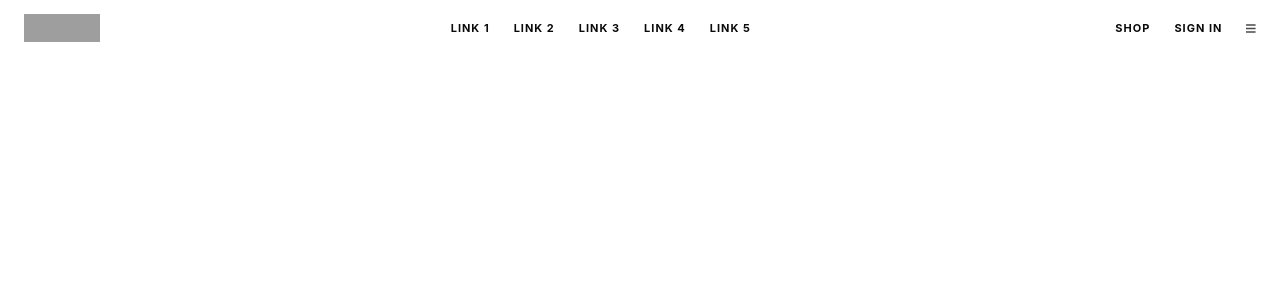
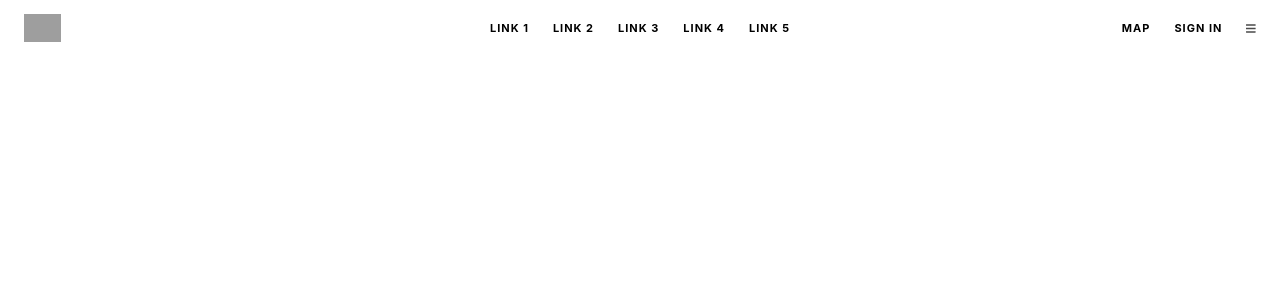
Before and after one commit to PandysActor/swecool, a Django app: page / in a window 1280 px wide. Shown: the top 300 px of the page. Run offline with Django 3.2, Linux system fonts and the light colour scheme; some libraries are stand-ins or nearby versions; grey boxes are pictures that could not be loaded.

Commit message:
base.html toegevoegd en gekoppeld aan landingspage html + css aangepast

```diff
--- a/RVO/static/landingspage/helper.css
+++ b/RVO/static/landingspage/helper.css
@@ -1,6 +1,6 @@
 .center, .center-culumn, .top, .right, .bottom, .left {
     display: flex;
-    justify-contect: center;
+    justify-content: center;
     align-items: center
 }
 
@@ -8,10 +8,21 @@
     flex-direction: column;
 }
 
-.top { align-items: flex-start; }
-.right { justify-content: flex-end; }
-.bottom { align-items: flex-end; }
-.left { justify-content: flex-start; }
+.top {
+    align-items: flex-start;
+}
+
+.right {
+    justify-content: flex-end;
+}
+
+.bottom {
+    align-items: flex-end;
+}
+
+.left {
+    justify-content: flex-start;
+}
 
 .single-spaced, .single-spaced * {
     line-height: 1;
@@ -22,3 +33,25 @@
         display: none;
     }
 }
+
+@media (min-width: 768px) {
+    .mobile {
+        display: none;
+    }
+}
+
+a:link {
+    color: black;
+}
+
+a:visited {
+    color: black;
+}
+
+a:active {
+    color: white;
+}
+
+a:hover{
+    text-decoration: underline;
+}
--- a/RVO/templates/base.html
+++ b/RVO/templates/base.html
@@ -1,3 +1,61 @@
 {% load static %}
+<!DOCTYPE html>
+<html lang="nl">
+<head>
+    <meta charset="utf-8">
+    <meta name="viewport" content="width=device-width, initial-scale=1">
+    <title>Risicovoorspeller Ongevallen</title>
+    <link rel="stylesheet" href="https://cdn.jsdelivr.net/npm/bulma@0.8.0/css/bulma.min.css">
+    <script defer src="https://use.fontawesome.com/releases/v5.3.1/js/all.js"></script>
+    <!--Debugger -->
+    <!--<link rel="stylesheet" type="text/css" href="{% static 'landingspage/bulma-debug.css' %}">-->
+    <!--/Debugger -->
+    <link rel="stylesheet" type="text/css" href="{% static 'landingspage/helper.css' %}">
 
-<!DOCTYPE html>
+    <style>
+    .hero {
+        background: white;
+        <!-- black url{"../static/img/hero-1.jpg"} center / cover; -->
+        }
+
+        @media (max-width: 1024px) { .hero {background: black url{"../static/img/hero-1.jpg"} center / cover; } }
+        @media (max-width: 768px) { .hero {background: black url{"../static/img/hero-1.jpg"} center / cover; } }
+    </style>
+
+</head>
+<body>
+<!-- .hero -->
+<section class="hero is-fullheight">
+    <!-- .hero-head -->
+    <section class="hero-head">
+        <div class="columns is-mobile is-marginless heading has-text-weight-bold">
+            <div class="column left">
+                <figure class="navbar-item image" style="width: 6.25rem; height: 1rem;">
+                    <a href="/"><img
+                            src="https://encrypted-tbn0.gstatic.com/images?q=tbn%3AANd9GcSJXN5jQ8HQhHHPOyI3tT-8NvTrVc3g0g2fBr7S_5pXKCO6f0o8"
+                            alt="Sweco Logo"></a>
+                </figure>
+            </div>
+            <div class="column center desktop">
+                <p class="navbar-item has-text-black"><a href="/">LINK 1</a></p>
+                <p class="navbar-item has-text-black"><a href="/">LINK 2</a></p>
+                <p class="navbar-item has-text-black"><a href="/">LINK 3</a></p>
+                <p class="navbar-item has-text-black"><a href="/">LINK 4</a></p>
+                <p class="navbar-item has-text-black"><a href="/">LINK 5</a></p>
+            </div>
+            <div class="column right">
+                <p class="navbar-item desktop has-text-black"><a href="/">MAP</a></p>
+                <p class="navbar-item desktop has-text-black"><a href="/">SIGN IN</a></p>
+                <figure class="navbar-item image">
+                    <i class="fas fa-bars"></i>
+                </figure>
+
+            </div>
+        </div>
+    </section>
+    <!-- /.hero-head -->
+</section>
+<!-- /.hero -->
+
+</body>
+</html>
--- a/RVO/templates/landingspage.html
+++ b/RVO/templates/landingspage.html
@@ -1,56 +1,3 @@
+{% extends 'base.html' %}
 {% load static %}
 <!DOCTYPE html>
-<html>
-  <head>
-    <meta charset="utf-8">
-    <meta name="viewport" content="width=device-width, initial-scale=1">
-    <title>Risicovoorspeller Ongevallen</title>
-    <link rel="stylesheet" href="https://cdn.jsdelivr.net/npm/bulma@0.8.0/css/bulma.min.css">
-    <script defer src="https://use.fontawesome.com/releases/v5.3.1/js/all.js"></script>
-    <link rel="stylesheet" type="text/css" href="{% static 'landingspage/helper.css' %}">
-
-
-<style>
-.hero {
-    background: white;
-    <!-- black url{"../static/img/hero-1.jpg"} center / cover; -->
-    }
-
-    @media (max-width: 1024px) { .hero {background: black url{"../static/img/hero-1.jpg"} center / cover; } }
-    @media (max-width: 768px) { .hero {background: black url{"../static/img/hero-1.jpg"} center / cover; } }
-</style>
-
-  </head>
-  <body>
-<!-- .hero -->
-<section class="hero is-fullheight">
-     <!-- .hero-head -->
-    <section class="hero-head">
-         <div class="columns is-mobile is-marginless heading has-text-weight-bold">
-             <div class="column left">
-                 <figure class="navbar-item image" style="width: 6.25rem; height: 1rem;">
-                     <img src="https://encrypted-tbn0.gstatic.com/images?q=tbn%3AANd9GcSJXN5jQ8HQhHHPOyI3tT-8NvTrVc3g0g2fBr7S_5pXKCO6f0o8">
-                 </figure>
-             </div>
-             <div class="column center desktop">
-                 <p class="navbar-item has-text-black">LINK 1 </p>
-                 <p class="navbar-item has-text-black">LINK 2 </p>
-                 <p class="navbar-item has-text-black">LINK 3 </p>
-                 <p class="navbar-item has-text-black">LINK 4 </p>
-                 <p class="navbar-item has-text-black">LINK 5 </p>
-             </div>
-             <div class="column right">
-                 <p class="navbar-item desktop has-text-black">SHOP </p>
-                 <p class="navbar-item desktop has-text-black">SIGN IN </p>
-                 <figure class="navbar-item image">
-                     <i class="fas fa-bars"></i>
-
-             </div>
-         </div>
-    </section>
-    <!-- /.hero-head -->
-</section>
-<!-- /.hero -->
-
-  </body>
-</html>
```
